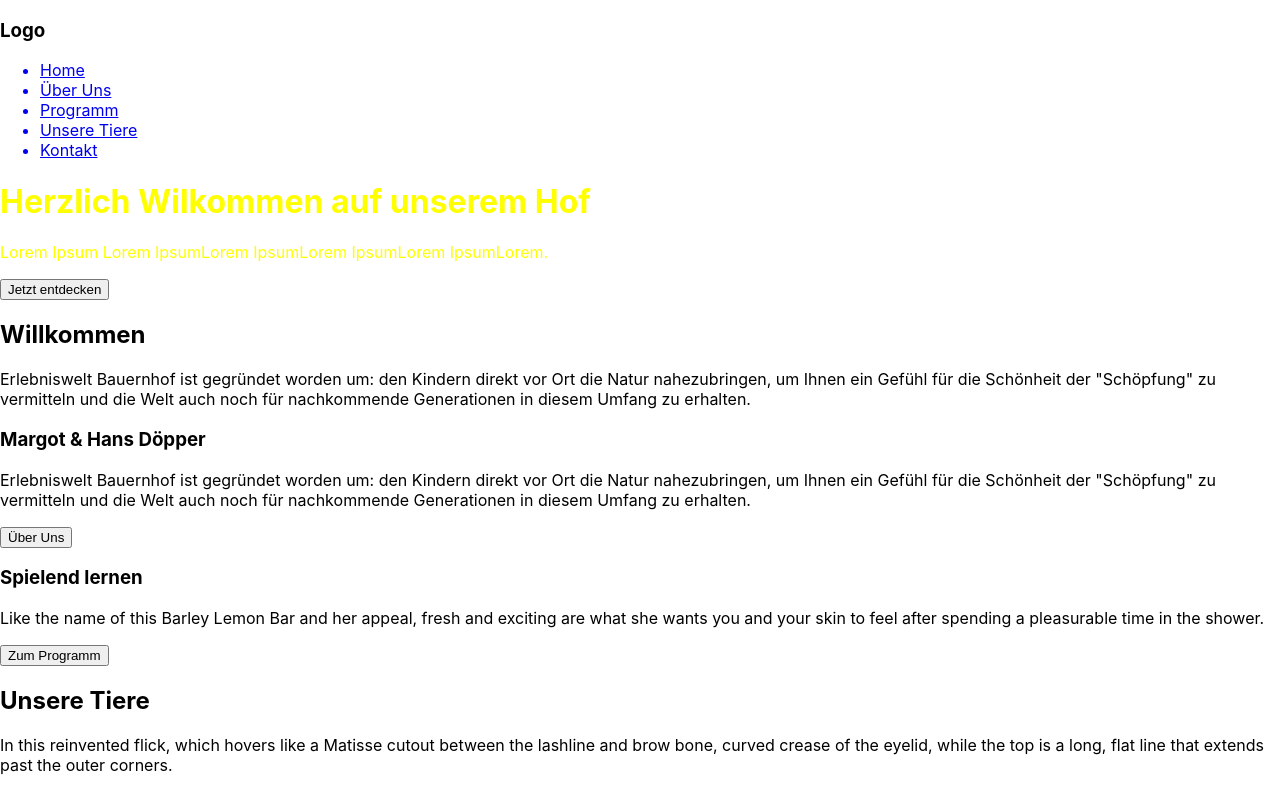
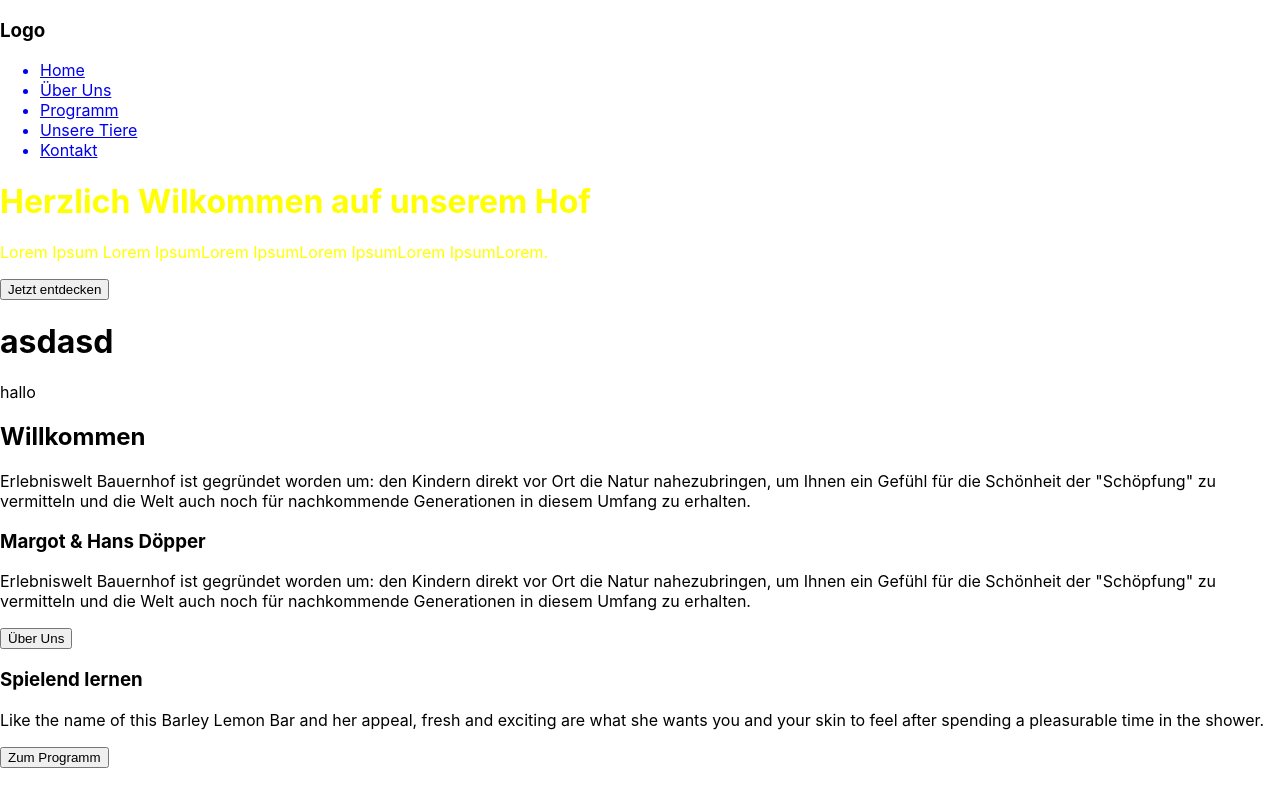
Before and after one commit to NormanPen/MDBauernhof, a React (Create React App) app: page / in a window 1280 px wide. Shown: the top 790 px of the page. Built offline with nearby package versions, Linux system fonts and the light colour scheme.

Commit message:
TeaserL erstellt

```diff
--- /dev/null
+++ b/src/components/TeaserL/TeaserL.jsx
@@ -0,0 +1,19 @@
+import React from 'react';
+
+class TeaserL extends React.Component {
+  render() {
+    return (
+        <div>
+            <h1>{this.props.ueberschrift}</h1>
+            <p>{this.props.inhalt}</p>
+        </div>
+    );
+
+
+  }
+
+
+
+}
+
+export default TeaserL;
--- a/src/sites/Home/Home.js
+++ b/src/sites/Home/Home.js
@@ -1,5 +1,7 @@
 import Kontaktfooter from '../../components/Footer/KontaktFooter';
 import TeaserMain from '../../components/TeaserMain/TeaserMain';
+import TeaserL from '../../components/TeaserL/TeaserL';
+
 
 
 
@@ -14,6 +16,14 @@ function Home() {
                 btnname="Jetzt entdecken"
                 target="/Kontakt">
             </TeaserMain>
+
+            <TeaserL
+                ueberschrift="asdasd"
+                inhalt="hallo"
+            />
+
+
+
 
 
             <h2>Willkommen</h2>
```
